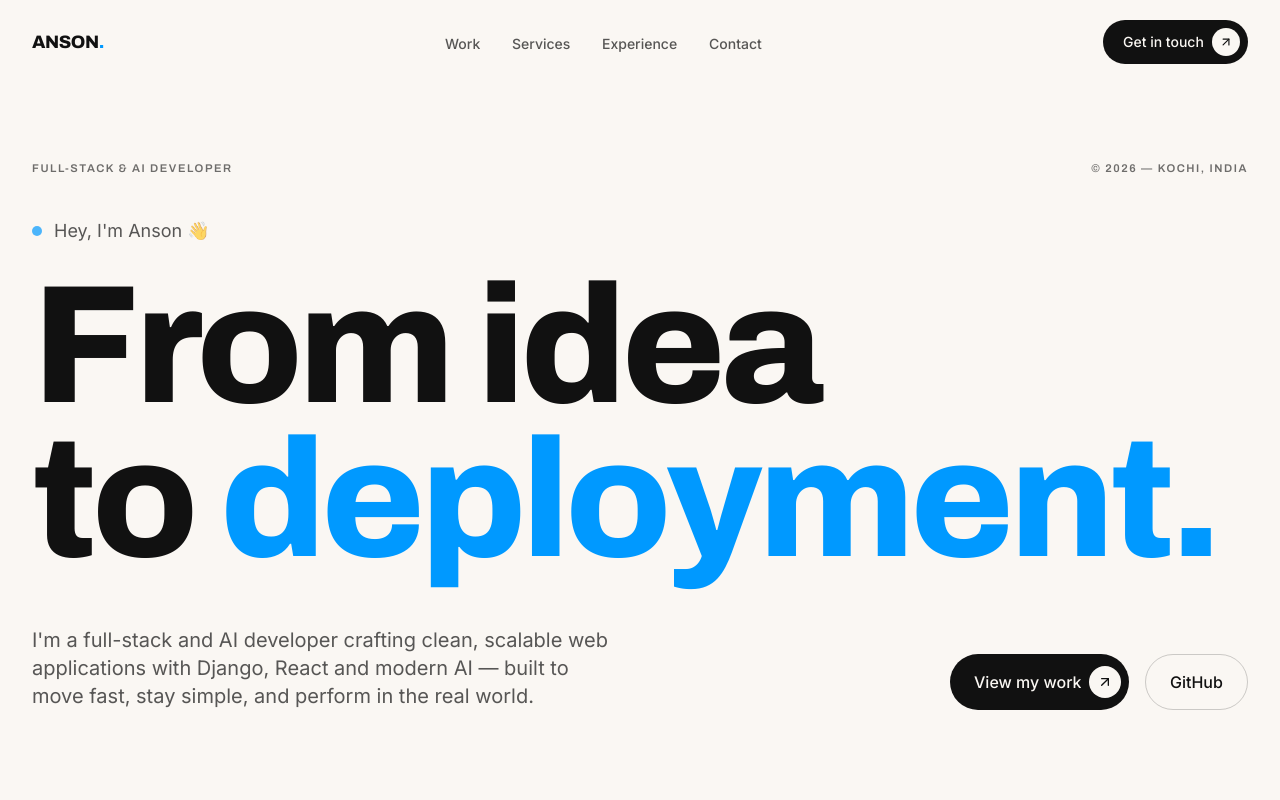
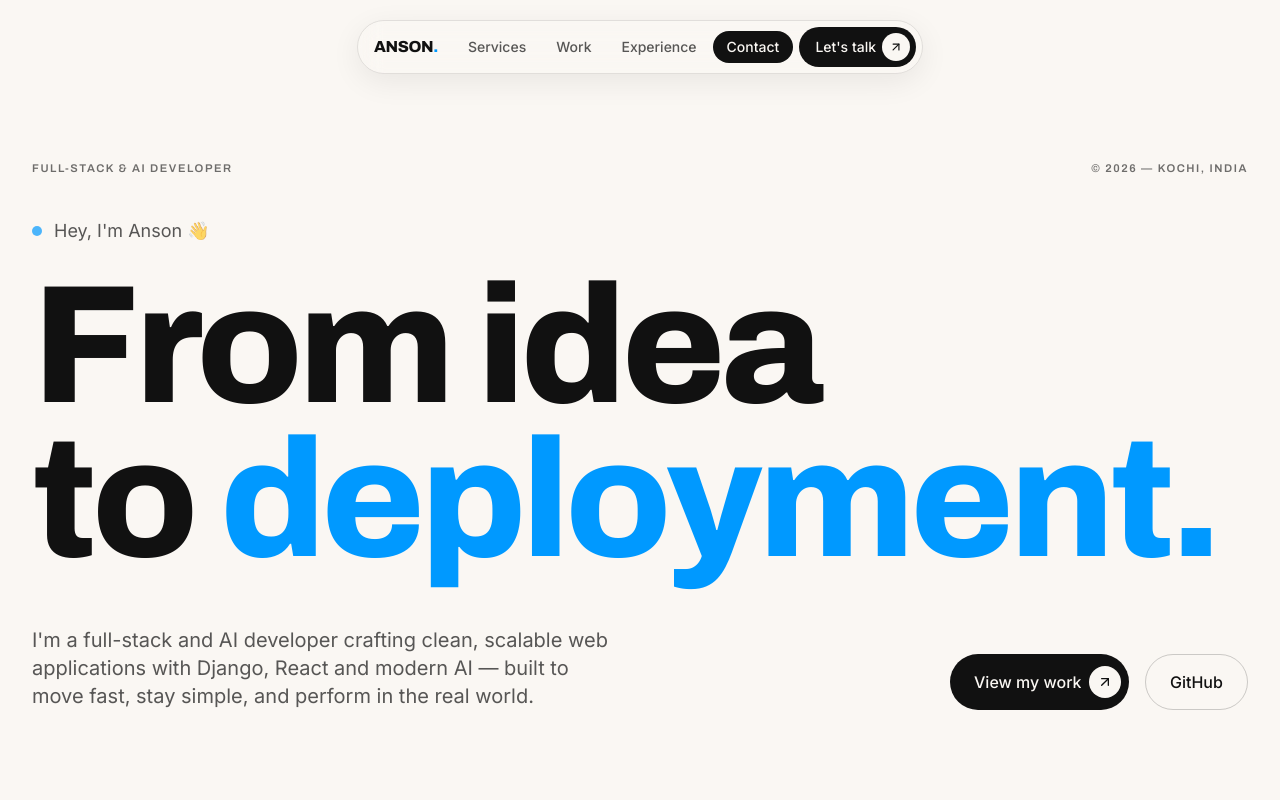
Before and after one commit to ansoncodes/my-portfolio-vercel, a React (Vite) app: page / in a window 1280 px wide. Shown: the top 800 px of the page. Built offline with nearby package versions, Linux system fonts and the light colour scheme.

Commit message:
improve ui

```diff
--- a/src/App.jsx
+++ b/src/App.jsx
@@ -1,11 +1,11 @@
 import React, { useState, useEffect, useRef } from 'react';
-import { ArrowUpRight } from 'lucide-react';
+import { ArrowUpRight, Menu, X } from 'lucide-react';
 
 /* ---------- data ---------- */
 
 const NAV_LINKS = [
+  { id: 'services', label: 'Services' },
   { id: 'work', label: 'Work' },
-  { id: 'services', label: 'Services' },
   { id: 'experience', label: 'Experience' },
   { id: 'contact', label: 'Contact' },
 ];
@@ -127,46 +127,119 @@ const SectionLabel = ({ index, children }) => (
 /* ---------- sections ---------- */
 
 const Nav = () => {
-  const [hidden, setHidden] = useState(false);
-  const last = useRef(0);
+  const [active, setActive] = useState(null);
+  const [open, setOpen] = useState(false);
 
   useEffect(() => {
+    const ids = NAV_LINKS.map((l) => l.id);
     const onScroll = () => {
-      const y = window.scrollY;
-      setHidden(y > 400 && y > last.current);
-      last.current = y;
+      setOpen(false);
+      const doc = document.documentElement;
+      // Measure each section's vertical range, sorted by position (order-independent)
+      const sections = ids
+        .map((id) => {
+          const el = document.getElementById(id);
+          return el ? { id, top: el.offsetTop, bottom: el.offsetTop + el.offsetHeight } : null;
+        })
+        .filter(Boolean)
+        .sort((a, b) => a.top - b.top);
+
+      // At the bottom of the page, the last section wins
+      if (window.innerHeight + window.scrollY >= doc.scrollHeight - 2) {
+        setActive(sections.length ? sections[sections.length - 1].id : null);
+        return;
+      }
+
+      const line = window.scrollY + window.innerHeight * 0.35;
+      // The section whose range contains the reference line is active…
+      let current = sections.find((s) => line >= s.top && line < s.bottom)?.id ?? null;
+      // …otherwise fall back to the nearest section above the line (e.g. gaps)
+      if (!current) {
+        const above = sections.filter((s) => s.top <= line);
+        current = above.length ? above[above.length - 1].id : null;
+      }
+      setActive(current);
     };
+    onScroll();
     window.addEventListener('scroll', onScroll, { passive: true });
-    return () => window.removeEventListener('scroll', onScroll);
+    window.addEventListener('resize', onScroll);
+    return () => {
+      window.removeEventListener('scroll', onScroll);
+      window.removeEventListener('resize', onScroll);
+    };
   }, []);
 
   return (
-    <header
-      className={`fixed top-0 inset-x-0 z-50 transition-transform duration-500 ${
-        hidden ? '-translate-y-full' : 'translate-y-0'
-      }`}
-    >
-      <nav className="mx-auto max-w-7xl px-5 sm:px-8 py-4 sm:py-5 flex items-center justify-between">
-        <a href="#top" className="font-display font-800 text-lg tracking-tight" style={{ fontWeight: 800 }}>
+    <header className="fixed top-3 sm:top-5 inset-x-0 z-50 flex flex-col items-center px-4 pointer-events-none">
+      <nav className="pointer-events-auto flex items-center gap-1 rounded-full border border-[#111]/10 bg-[var(--cream)]/80 backdrop-blur-md shadow-[0_8px_30px_rgba(0,0,0,0.07)] p-1.5 pl-4">
+        <a
+          href="#top"
+          className="font-display tracking-tight text-base pr-2 sm:pr-3"
+          style={{ fontWeight: 800 }}
+        >
           ANSON<span className="text-[var(--blue)]">.</span>
         </a>
 
-        <div className="hidden md:flex items-center gap-8 text-sm font-medium">
+        <div className="hidden sm:flex items-center gap-0.5">
           {NAV_LINKS.map((l) => (
-            <a key={l.id} href={`#${l.id}`} className="text-[#111]/70 hover:text-[#111] transition-colors">
-              <RollingText>{l.label}</RollingText>
+            <a
+              key={l.id}
+              href={`#${l.id}`}
+              className={`px-3.5 py-1.5 rounded-full text-sm font-medium transition-colors ${
+                active === l.id
+                  ? 'bg-[#111] text-[var(--cream)]'
+                  : 'text-[#111]/70 hover:text-[#111] hover:bg-[#111]/[0.06]'
+              }`}
+            >
+              {l.label}
             </a>
           ))}
         </div>
 
+        {/* desktop CTA */}
         <a
           href="#contact"
-          className="group flex items-center gap-2 rounded-full bg-[#111] text-[var(--cream)] text-sm font-medium pl-5 pr-2 py-2 hover:bg-[var(--blue)] transition-colors"
+          className="hidden sm:flex group items-center gap-1.5 rounded-full bg-[#111] text-[var(--cream)] text-sm font-medium pl-4 pr-1.5 py-1.5 hover:bg-[var(--blue)] transition-colors ml-0.5"
         >
-          <RollingText>Get in touch</RollingText>
+          <span>Let's talk</span>
           <ArrowChip size="sm" />
         </a>
+
+        {/* mobile hamburger */}
+        <button
+          type="button"
+          onClick={() => setOpen((o) => !o)}
+          aria-label={open ? 'Close menu' : 'Open menu'}
+          aria-expanded={open}
+          className="sm:hidden grid place-items-center w-9 h-9 rounded-full bg-[#111] text-[var(--cream)] ml-1"
+        >
+          {open ? <X size={18} /> : <Menu size={18} />}
+        </button>
       </nav>
+
+      {/* mobile dropdown */}
+      <div
+        className={`pointer-events-auto sm:hidden mt-2 w-60 max-w-[calc(100vw-2rem)] origin-top rounded-2xl border border-[#111]/10 bg-[#f3efe8] shadow-[0_10px_40px_rgba(0,0,0,0.14)] overflow-hidden transition-all duration-300 ease-[cubic-bezier(.22,1,.36,1)] ${
+          open ? 'opacity-100 translate-y-0 scale-100' : 'opacity-0 -translate-y-2 scale-95 pointer-events-none'
+        }`}
+      >
+        <div className="p-2 flex flex-col gap-0.5">
+          {NAV_LINKS.map((l) => (
+            <a
+              key={l.id}
+              href={`#${l.id}`}
+              onClick={() => setOpen(false)}
+              className={`px-4 py-2.5 rounded-xl text-sm font-medium transition-colors ${
+                active === l.id
+                  ? 'bg-[#111] text-[var(--cream)]'
+                  : 'text-[#111]/80 hover:bg-[#111]/[0.06]'
+              }`}
+            >
+              {l.label}
+            </a>
+          ))}
+        </div>
+      </div>
     </header>
   );
 };
```
